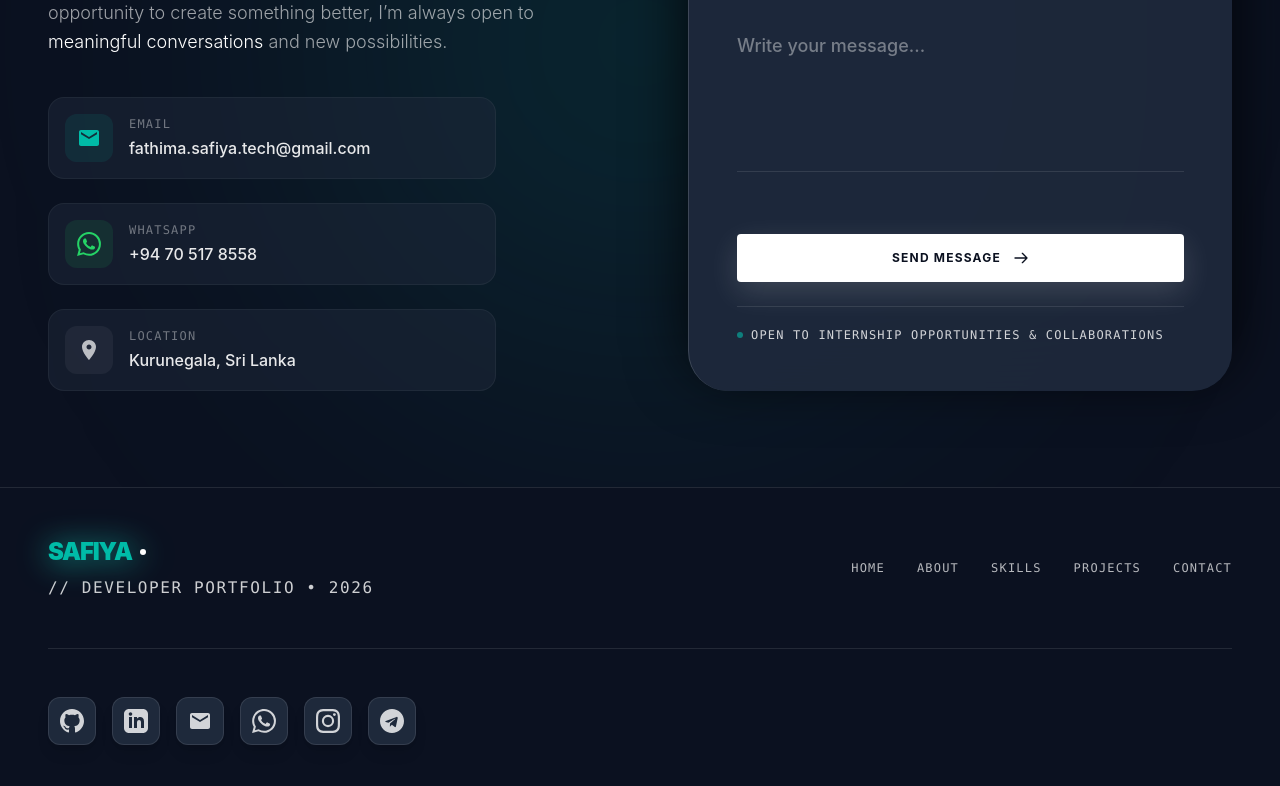
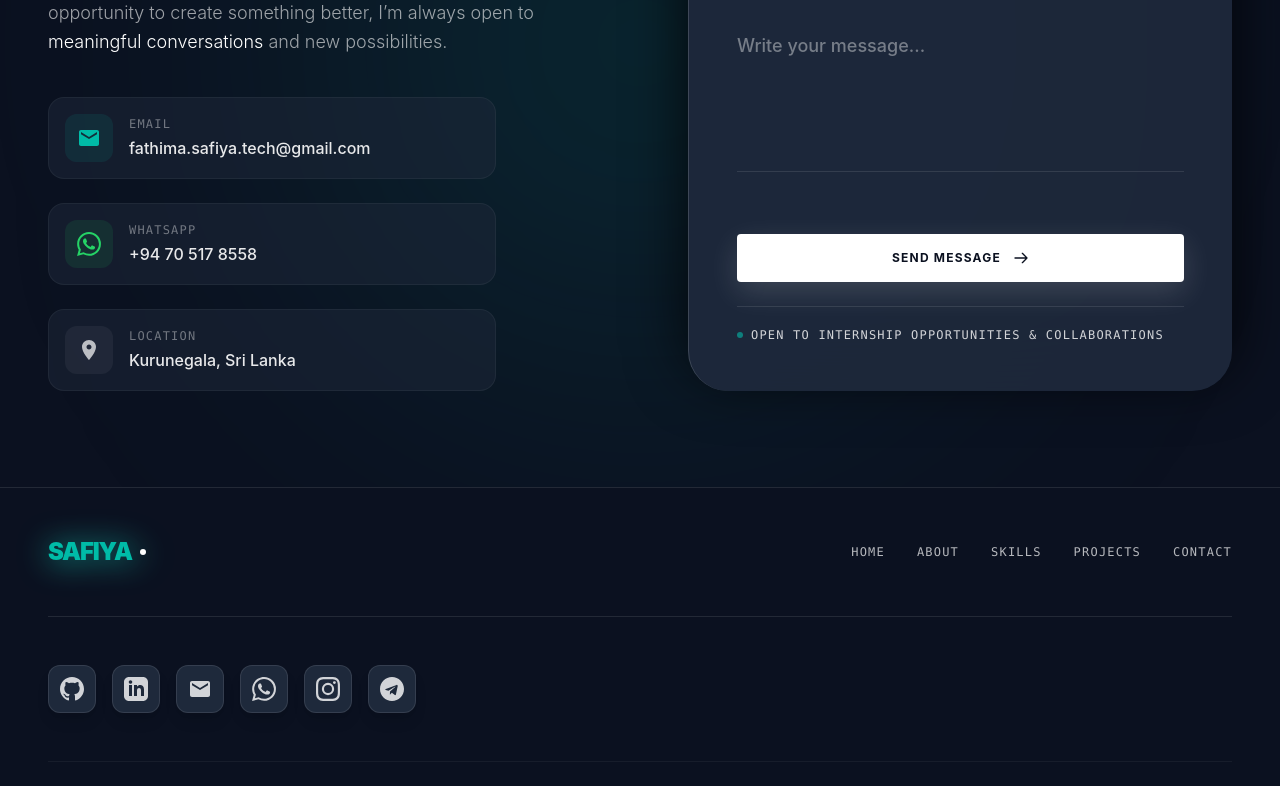
Before and after one commit to fathima-safiya/safiya-portfolio, a React (Vite) app: page / in a window 1280 px wide. Shown: the part 5528-6314 px from the top of the page. Built offline with nearby package versions, Linux system fonts and the light colour scheme.

Commit message:
Remove Developer Portfolio text from footer

```diff
--- a/src/components/Footer.jsx
+++ b/src/components/Footer.jsx
@@ -11,9 +11,7 @@ const Footer = () => {
             <div className="text-xl sm:text-2xl font-black text-teal-500 tracking-tighter flex items-center gap-1.5 sm:gap-2 drop-shadow-[0_2px_15px_rgba(20,184,166,0.9)]">
               SAFIYA<span className="w-1.5 h-1.5 rounded-full bg-white inline-block"></span>
             </div>
-            <p className="text-xs sm:text-sm md:text-base font-mono text-white/80 tracking-widest uppercase">
-              // DEVELOPER PORTFOLIO &bull; 2026
-            </p>
+
           </div>
 
           {/* Quick Navigation Links */}
```
